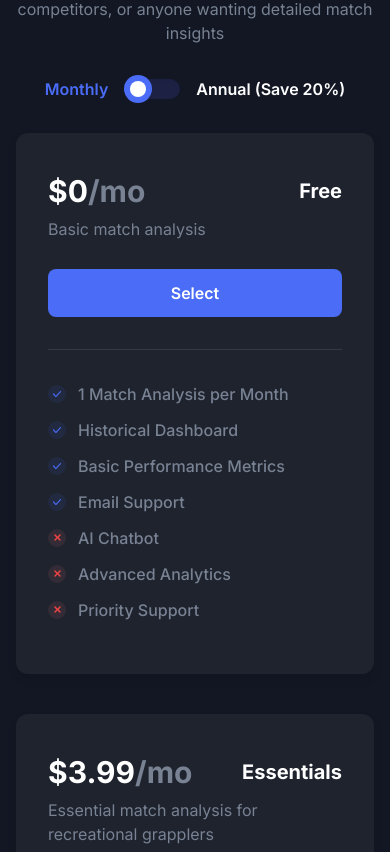
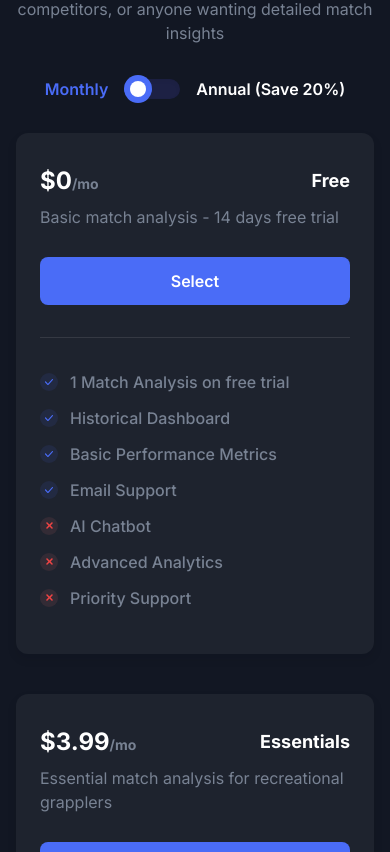
Before and after one commit to sobanomar/substats-app, a Next.js app: page / in a window 390 px wide. Shown: the part 8000-8852 px from the top of the page. Built offline with nearby package versions, Linux system fonts and the light colour scheme.

Commit message:
feat: ui setting

```diff
--- a/components/Pricing/PricingBox.tsx
+++ b/components/Pricing/PricingBox.tsx
@@ -10,15 +10,17 @@ const PricingBox = (props: {
   return (
     <div className="w-full">
       <div
-        className="wow fadeInUp roundedxl h-full rounded-xl bg-white px-8 py-10 shadow-three hover:shadow-one dark:bg-gray-dark dark:shadow-two dark:hover:shadow-gray-dark"
+        className="wow fadeInUp roundedxl h-full rounded-xl bg-white p-6 py-8 shadow-three hover:shadow-one dark:bg-gray-dark dark:shadow-two dark:hover:shadow-gray-dark sm:px-8 sm:py-10"
         data-wow-delay=".1s"
       >
         <div className="flex items-center justify-between">
-          <h3 className="price mb-2 text-3xl font-bold text-black dark:text-white">
+          <h3 className="price mb-2 text-2xl font-bold text-black dark:text-white sm:text-3xl">
             $<span className="amount">{price}</span>
-            <span className="time text-body-color">/{duration}</span>
+            <span className="time text-sm text-body-color sm:text-xl">
+              /{duration}
+            </span>
           </h3>
-          <h4 className="mb-2 text-xl font-bold text-dark dark:text-white">
+          <h4 className="mb-2 text-lg font-bold text-dark dark:text-white sm:text-xl">
             {packageName}
           </h4>
         </div>
--- a/components/Pricing/PricingSection.tsx
+++ b/components/Pricing/PricingSection.tsx
@@ -78,9 +78,9 @@ const PricingSection = () => {
             packageName="Free"
             price={"0"}
             duration={isMonthly ? "mo" : "yr"}
-            subtitle="Basic match analysis"
+            subtitle="Basic match analysis - 14 days free trial"
           >
-            <OfferList text="1 Match Analysis per Month" status="active" />
+            <OfferList text="1 Match Analysis on free trial" status="active" />
             <OfferList text="Historical Dashboard" status="active" />
             <OfferList text="Basic Performance Metrics" status="active" />
             <OfferList text="Email Support" status="active" />
```
